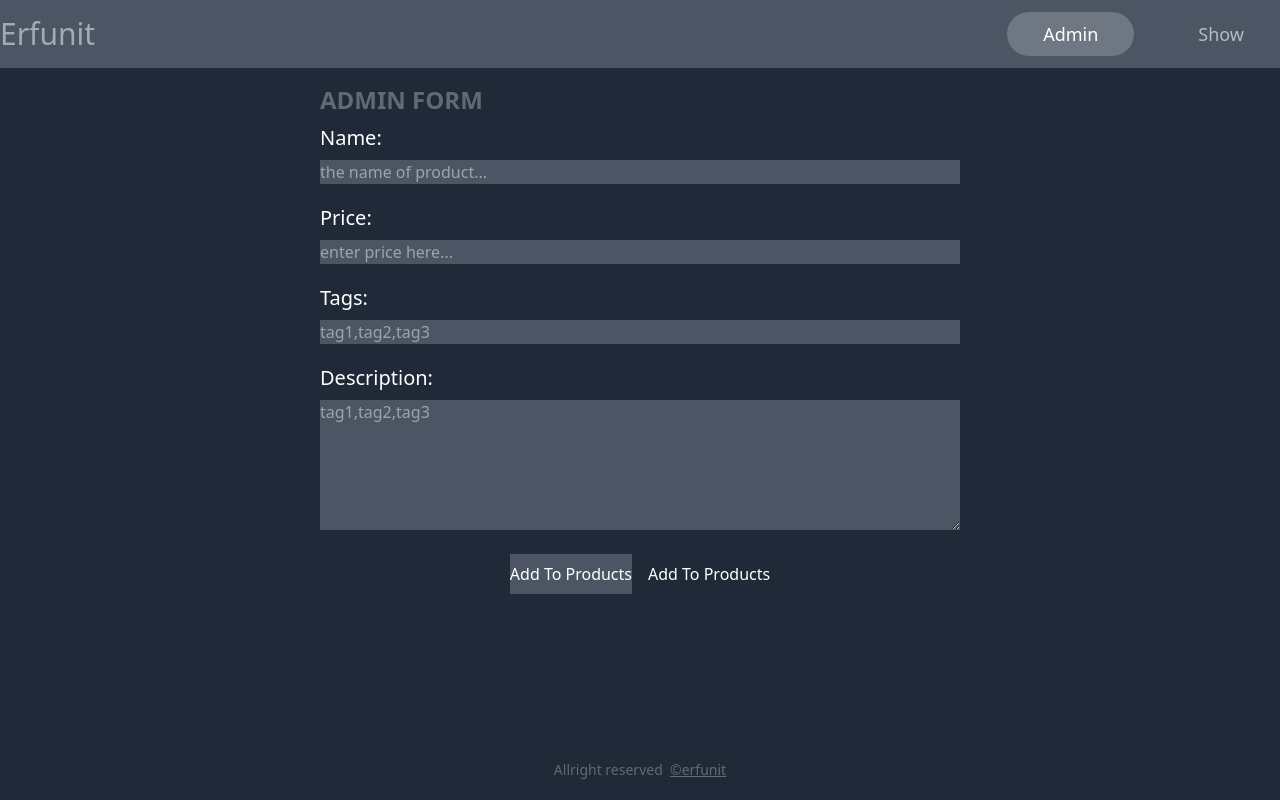
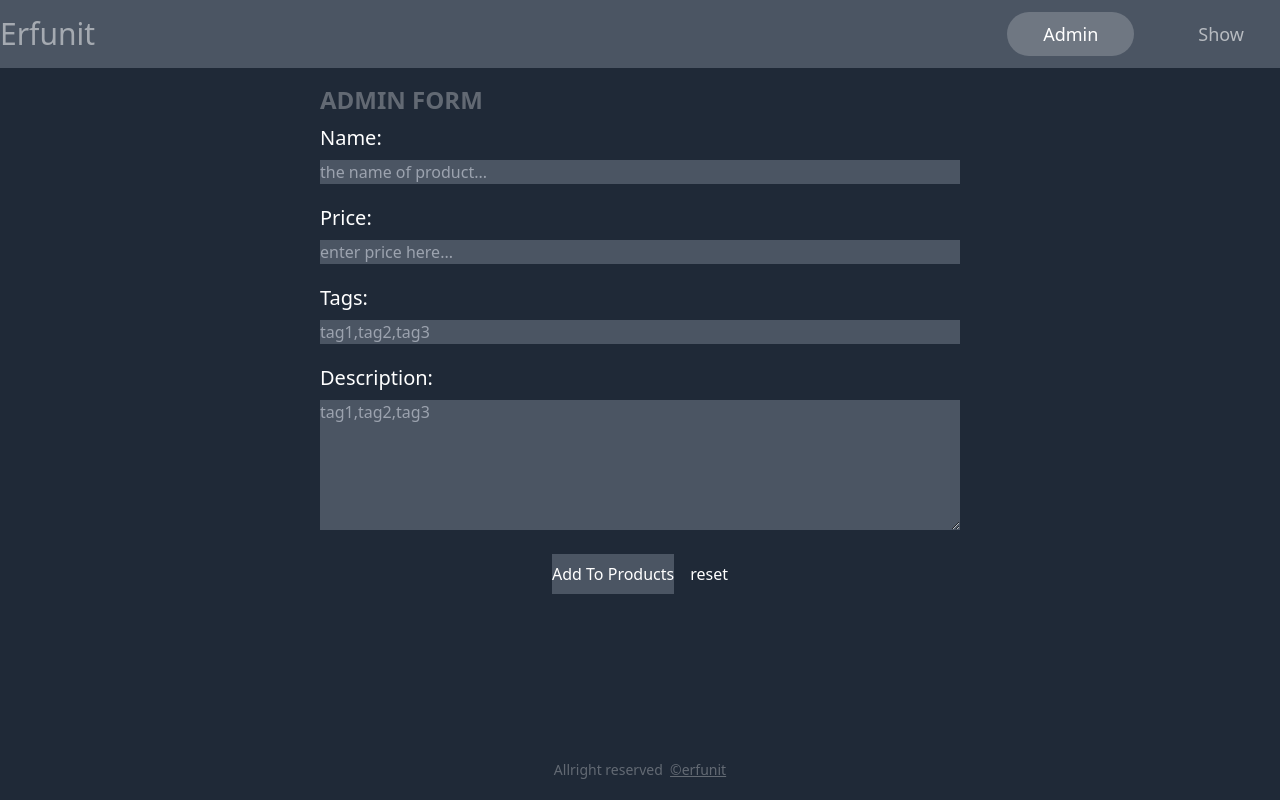
Before and after one commit to erfunit/product-filter-frontend, a Next.js app: page /admin in a window 1280 px wide. Built offline with nearby package versions, Linux system fonts and the light colour scheme.

Commit message:
reset form added

```diff
--- a/app/admin/page.tsx
+++ b/app/admin/page.tsx
@@ -2,6 +2,7 @@
 import { buttonFill, buttonRegular, inputStyle } from "@/theme/input";
 import { Data } from "@/types/formdata";
 import onAddProduct from "@/utils/addProduct";
+import resetForm from "@/utils/resetForm";
 import React, { FormEvent, useState } from "react";
 
 const AdminPage = () => {
@@ -64,8 +65,12 @@ const AdminPage = () => {
           <button className={buttonFill} type="submit">
             Add To Products
           </button>
-          <button className={buttonRegular} type="reset">
-            Add To Products
+          <button
+            onClick={(e) => resetForm(setData)}
+            className={buttonRegular}
+            type="reset"
+          >
+            reset
           </button>
         </div>
       </form>
--- a/utils/addProduct.ts
+++ b/utils/addProduct.ts
@@ -1,4 +1,6 @@
 import { Data } from "@/types/formdata";
-import { FormEvent } from "react";
+import { Dispatch, FormEvent, SetStateAction } from "react";
 
-export default function onAddProduct(event: FormEvent, data: Data) {}
+export default function onAddProduct(event: FormEvent) {
+  event.preventDefault();
+}
--- /dev/null
+++ b/utils/resetForm.ts
@@ -0,0 +1,11 @@
+import { Data } from "@/types/formdata";
+import { Dispatch, SetStateAction } from "react";
+
+export default function resetForm(setData: Dispatch<SetStateAction<Data>>) {
+  setData({
+    name: "",
+    price: 0,
+    tags: [],
+    descriptions: "",
+  });
+}
```
